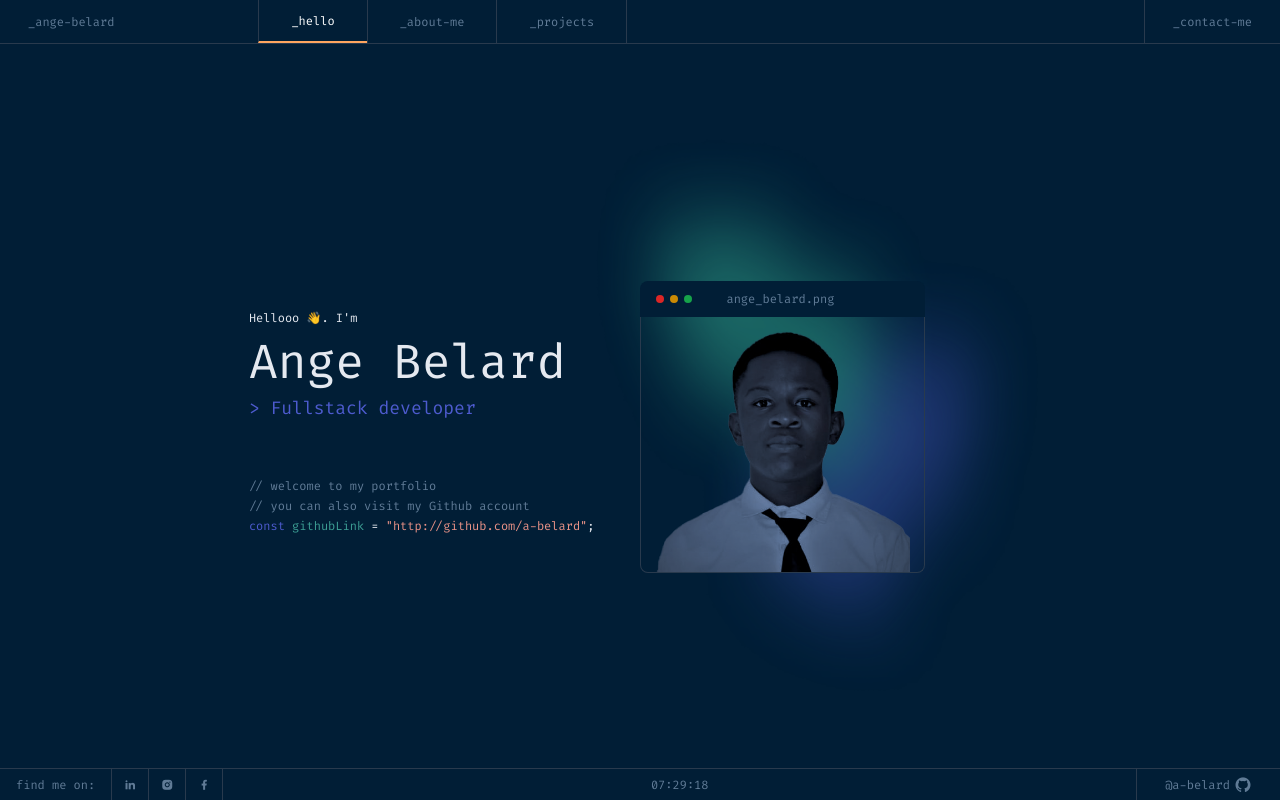
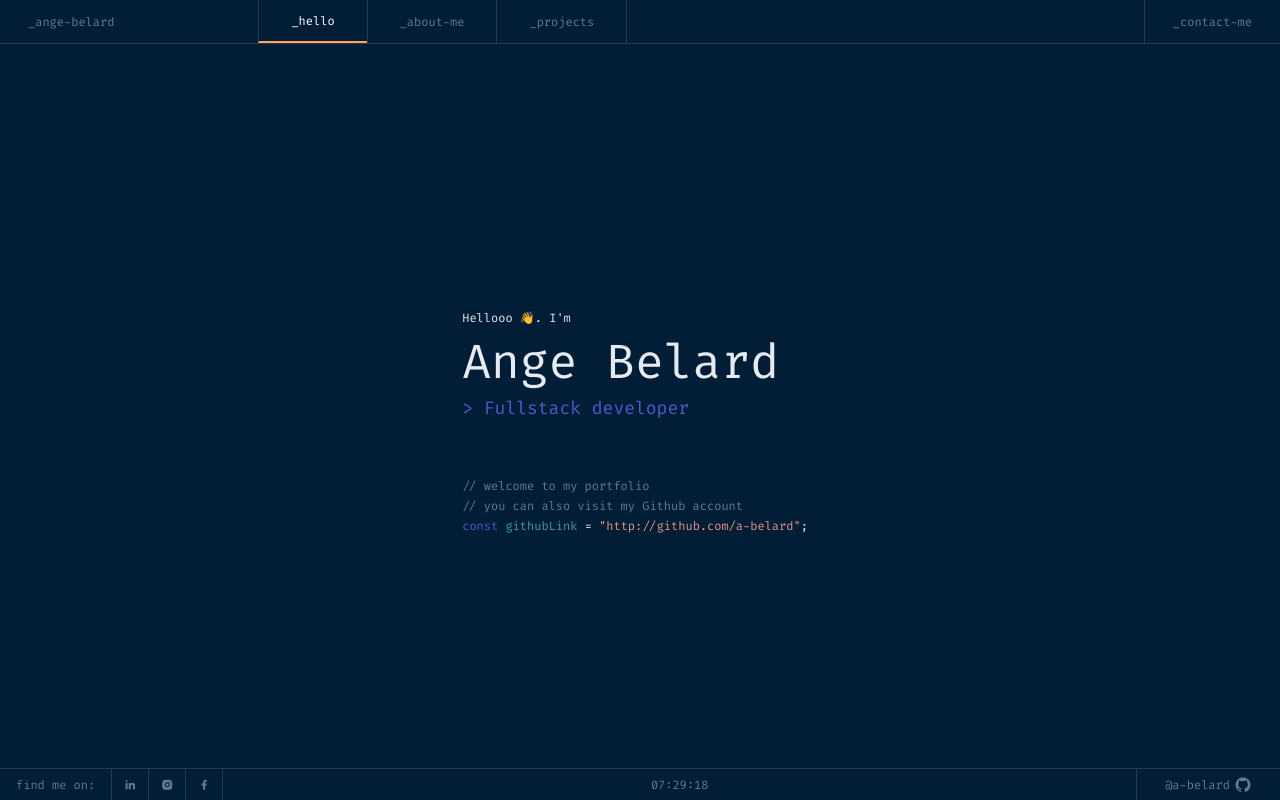
Before and after one commit to a-belard/my-portfolio, a React (Vite) app: page / in a window 1280 px wide. Built offline with nearby package versions, Linux system fonts and the light colour scheme.

Commit message:
Update Welcome.jsx

```diff
--- a/src/views/Welcome.jsx
+++ b/src/views/Welcome.jsx
@@ -32,7 +32,7 @@ export default function Welcome() {
           <span className="secondary-white">;</span>
         </p>
       </div>
-      <div className="w-6/12 relative">
+{/*       <div className="w-6/12 relative">
         <MacImgWindow
           img={my_data.img}
           img_name={my_data.firstName}
@@ -43,7 +43,7 @@ export default function Welcome() {
           alt="blurs"
           className="w-full blurs scale-y-150 scale-x-110"
         />
-      </div>
+      </div> */}
     </motion.div>
   );
 }
```
